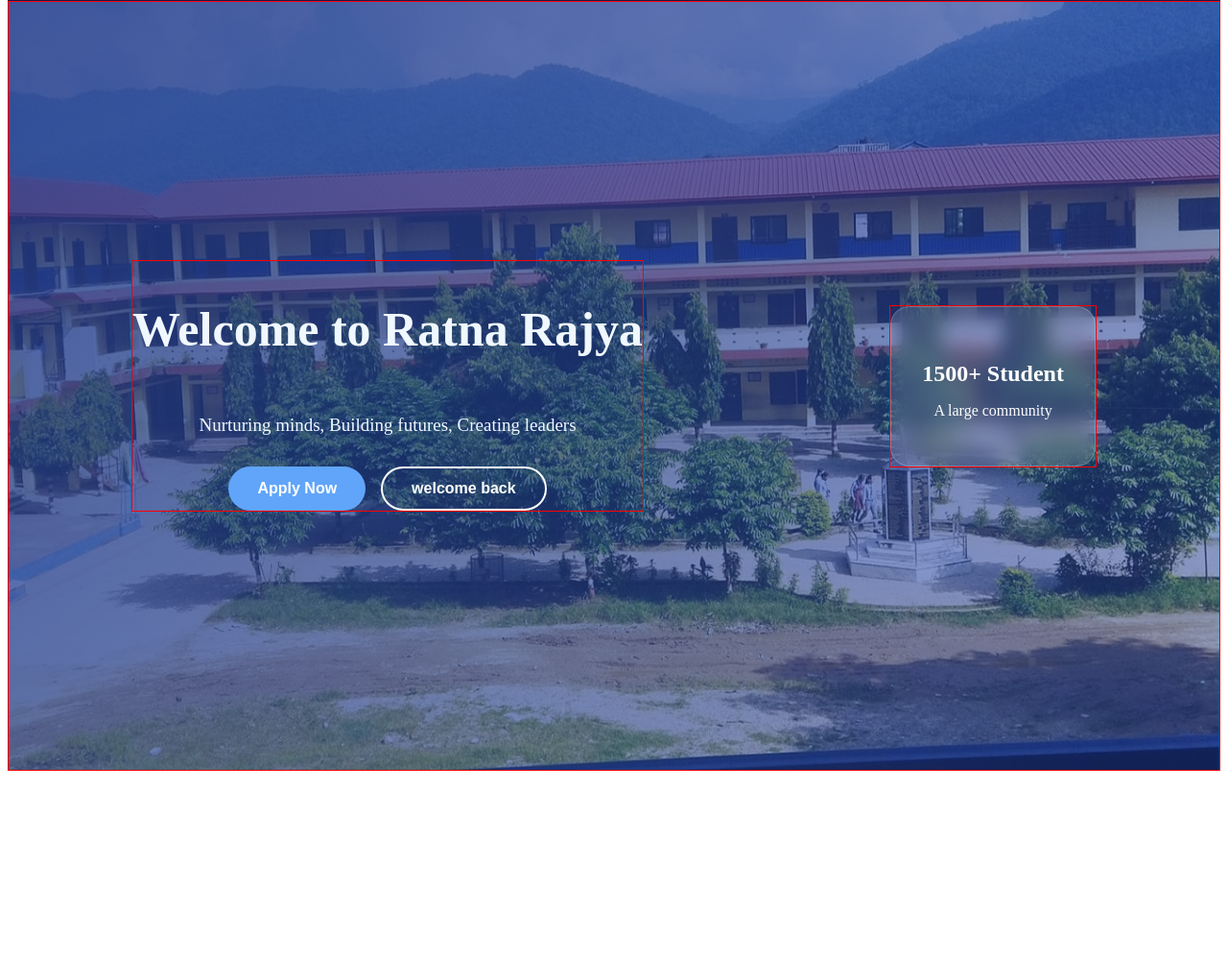
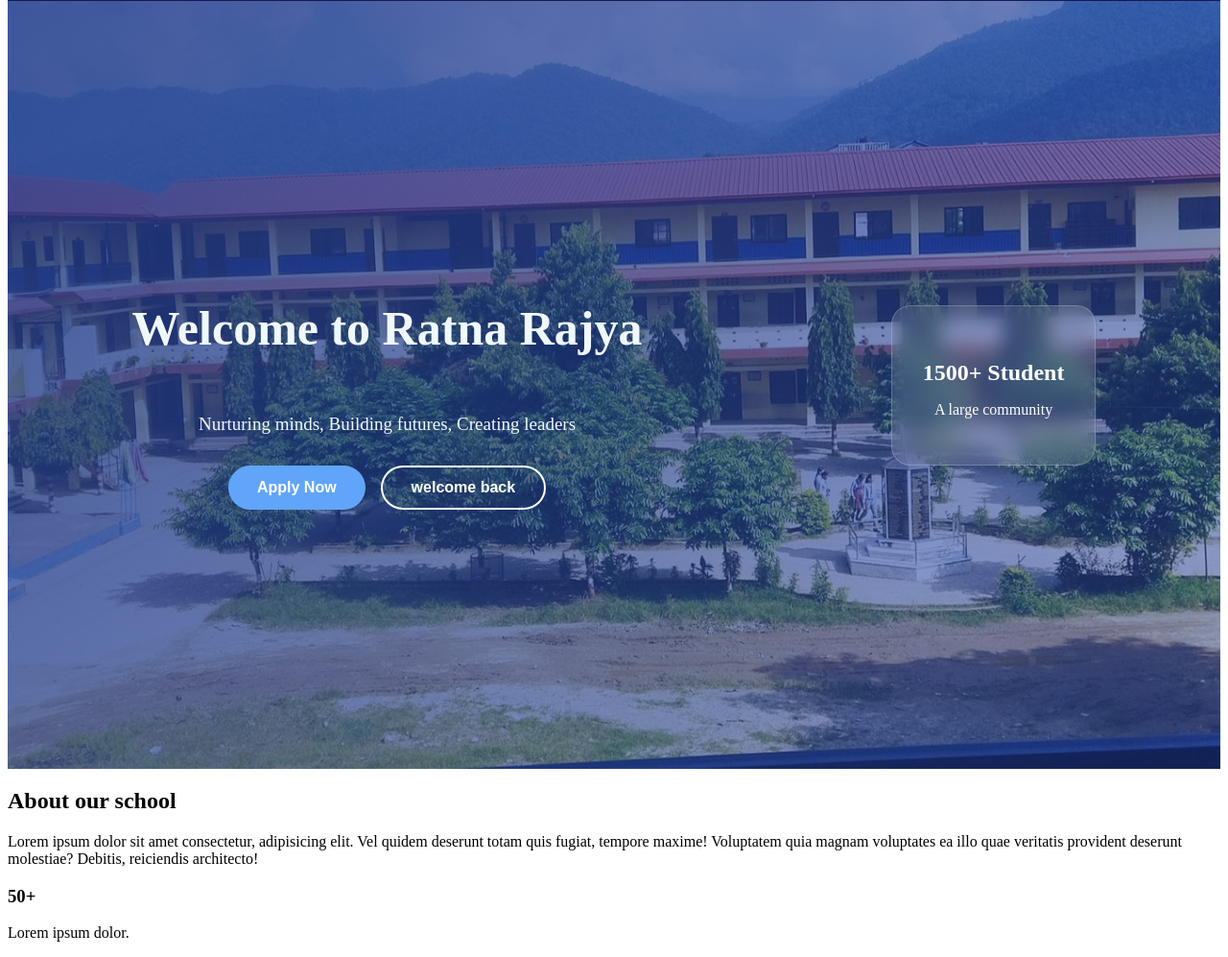
Before and after one commit to sampada130/sampada-kandel, a plain HTML site: page new.html in a window 1280 px wide. Shown: the part 155-1152 px from the top of the page at 96% size. Before the commit the page ends 966 px from the top, so only its background shows below. Drawn offline with Linux system fonts and the light colour scheme.

Commit message:
some changes is made

```diff
--- a/new.html
+++ b/new.html
@@ -50,7 +50,24 @@
             </div>
         </div>
      </section>
+     <section id="about" class="about">
+        <div class="container">
+            <h2 class="section-title">About our school</h2>
+            <div class="about-content">
+                <div class="about-text">
+                    <p>Lorem ipsum dolor sit amet consectetur, adipisicing elit. Vel quidem deserunt totam quis fugiat, tempore maxime! Voluptatem quia magnam voluptates ea illo quae veritatis provident deserunt molestiae? Debitis, reiciendis architecto!
+                    </p>
+                    <div class="stats">
+                        <div class="stat-item">
+                            <h3>50+</h3>
+                            <p>Lorem ipsum dolor.</p>
+                        </div>
 
+                    </div>
+                </div>
+            </div>
+        </div>
+     </section>
 </body>
 <script src="./script/script.js"></script>
 </html>
--- a/style/hero.css
+++ b/style/hero.css
@@ -7,7 +7,7 @@
     justify-content: space-around;
     position: relative;
     overflow: hidden;
-    border: 1px solid red;
+
 
 }
 .hero-content{
@@ -20,7 +20,7 @@
     align-items: center;
     justify-content: center;
     text-align: center;
-    border: 1px solid red;
+
 }
 .hero-title{
     font-size: 50px;
@@ -68,7 +68,7 @@
     display:flex;
     justify-content: center;
     position: relative;
-    border: 1px solid red;
+
 }
 .floating-card{
     background: rgba(255,255,255,0.1);
```
